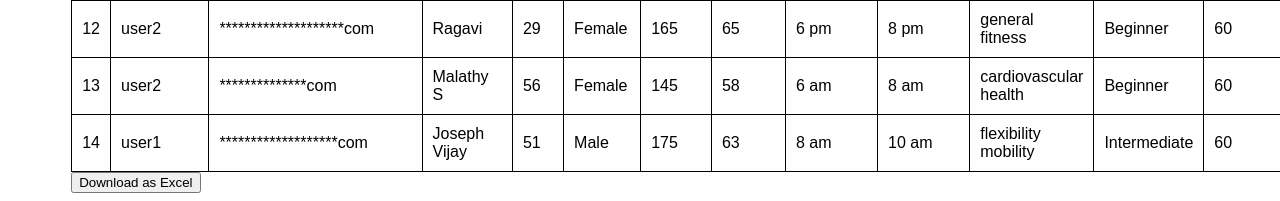
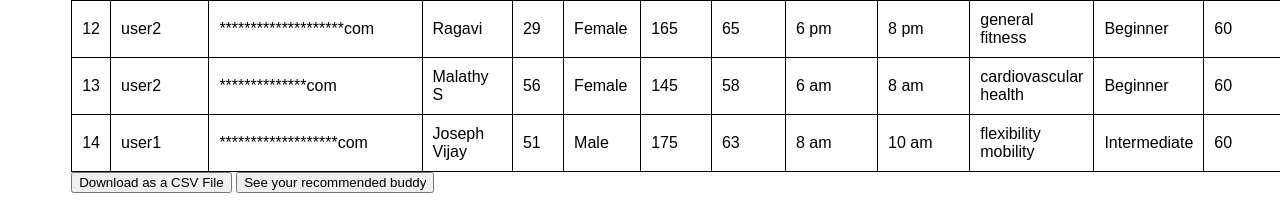
Before and after one commit to iam-venkat03/Gym-buddy-data-engineering, a Flask app: page /view-profiles in a window 1280 px wide; the page is wider, and only the part inside the window is pictured. Shown: the part 734-935 px from the top of that part. Run offline with Flask 3, Linux system fonts and the light colour scheme; a user stored in the database is signed in; data comes from the database, SQL or seed files in the repository.

Commit message:
Excel to csv - download button changes

```diff
--- a/templates/view_profiles.html
+++ b/templates/view_profiles.html
@@ -117,7 +117,9 @@
                 {% endfor %}
             </tbody>
         </table>
-        <button id="download-excel">Download as Excel</button>
+        <button id="download-excel">Download as a CSV File</button>
+        <button onclick="window.location.href='{{ url_for('recommend_buddy') }}'">See your recommended buddy</button>
+
     </div>
 
     <script src="../static/download_excel.js"></script>
```
